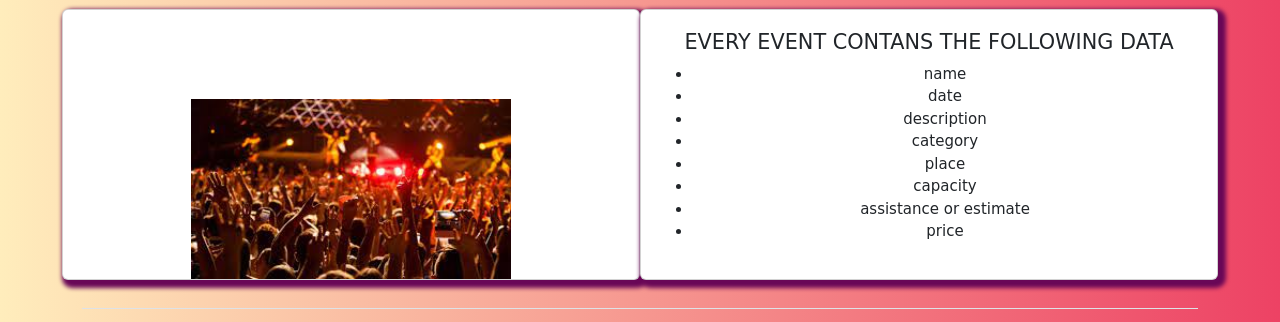
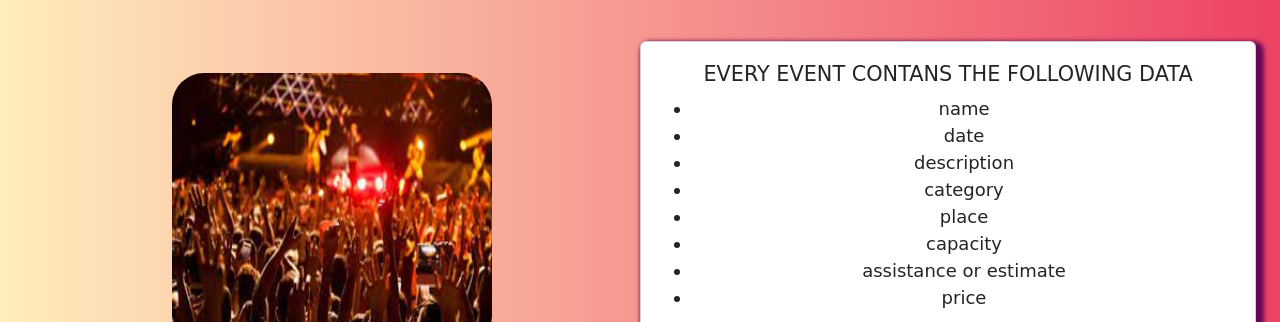
Before and after one commit to marikup/Amazing_Events_Kupchik, a plain HTML site: page details.html in a window 1280 px wide. Shown: the part 79-401 px from the top of the page. Drawn offline with nearby package versions, Linux system fonts and the light colour scheme.

Commit message:
detalles

```diff
--- a/details.html
+++ b/details.html
@@ -58,17 +58,17 @@
 </header>
 
 <main >
-  <div class="container p-1" >
+  <div class="container-detail" style="padding: 2.25rem;" >
     <div class="row">
-      <div class="card col-sm-6 col-lg-6  g-2">
+      <div class="card-detail col-sm-6 col-lg-6  g-2">
 
-          <img src="./assets/music_concert.jpg"   class="card-details" alt="..." style="width: 20rem; margin-top: 2rem;">
+          <img src="./assets/music_concert.jpg"   class="card-details" alt="..." style="width: 20rem; margin-top: 2rem;border-radius: 2rem;">
       </div>
 
 
 
       <div class="card col-sm-6 col-lg-6 g-2 ">
-          <div class="card-body">
+          <div class="card-body ">
               <h5 class="card-title">Every event contans the following data</h5>
               <ul>
                   <li>name</li>
--- a/style1.css
+++ b/style1.css
@@ -7,10 +7,12 @@
 }
 
 body {
-    font-size: 15px;
+
+    font-size: 18px;
     background: #ED4264;
     background: -webkit-linear-gradient(to right, #FFEDBC, #ED4264);
    background: linear-gradient(to right, #FFEDBC, #ED4264);
+
     }
  /*//CARDS//*/
 .card {
@@ -142,7 +144,15 @@ align-items: flex-end;
     text-align: start;
     background-color: lightsalmon;
 }
+.container-detail{
+align-items: center;
+}
+.card-detail{
+    display: inline-grid;
+    justify-content: space-around;
+    align-items: stretch;
 
+}
 .btn:hover {
     color: #080707;
     background-color: #864891;
```
